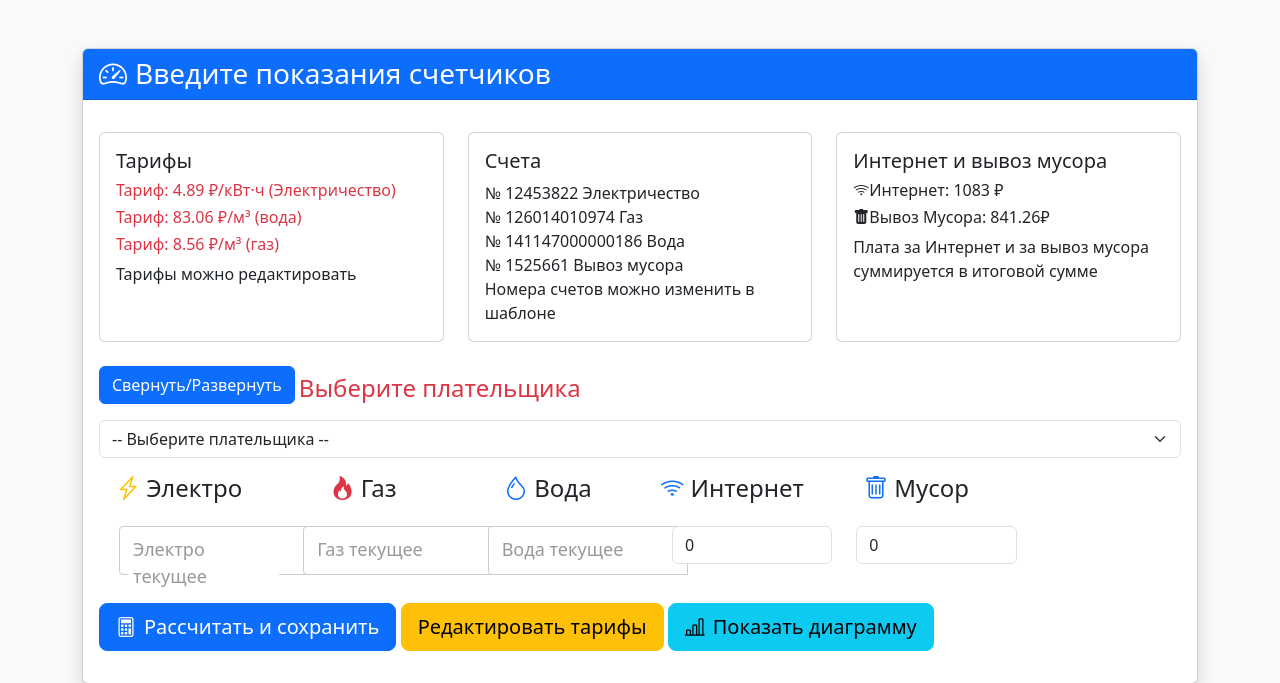
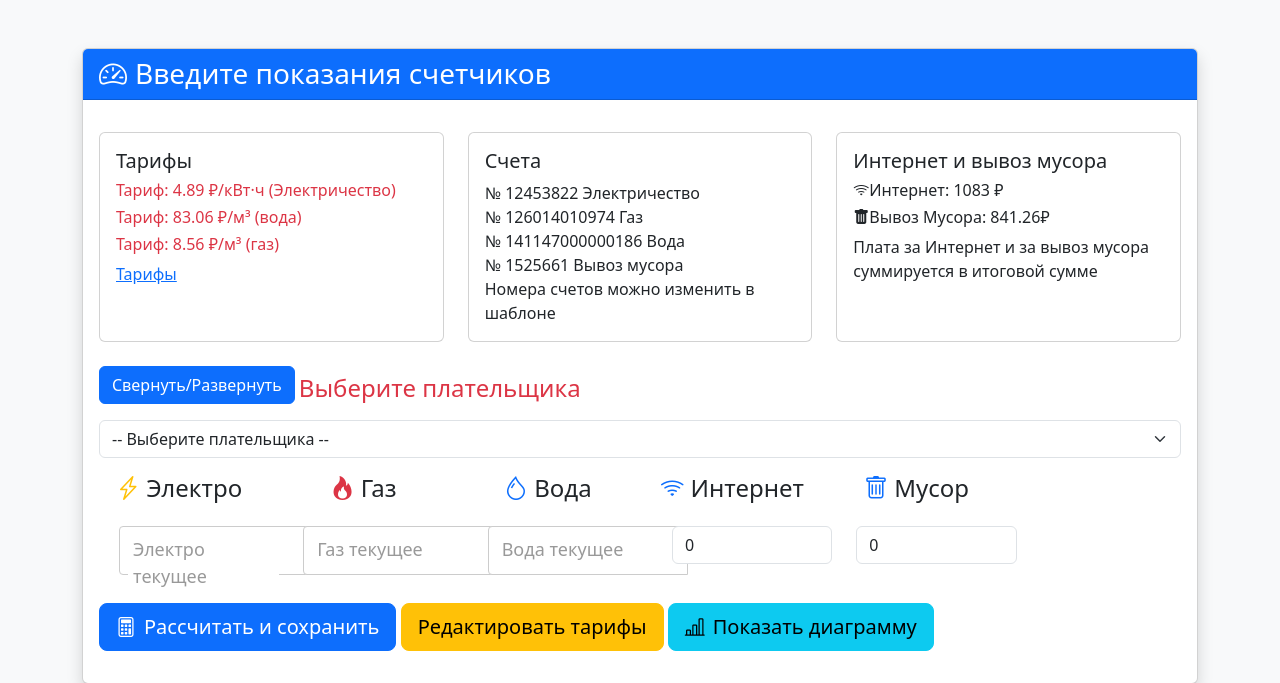
Before and after one commit to runo4938/ProjDjango, a Django app: page / in a window 1280 px wide. Shown: the top 683 px of the page. Run offline with Django 5.2, Linux system fonts and the light colour scheme; data comes from the database, SQL or seed files in the repository; both versions use the stored data as it was after the commit; some libraries are stand-ins or nearby versions.

Commit message:
10.01.2026

```diff
--- a/utility_payments/payments/templates/payments/payment_form.html
+++ b/utility_payments/payments/templates/payments/payment_form.html
@@ -25,7 +25,7 @@
                                                 </h6>
                                                 <h6 class="bi text-danger">Тариф: {{ tariffs.water }} ₽/м³ (вода)</h6>
                                                 <h6 class="bi text-danger">Тариф: {{ tariffs.gas }} ₽/м³ (газ)</h6>
-                                                <p class="card-text">Тарифы можно редактировать</p>
+                                                <p class="card-text"> <a href="https://tarif126.ru/tarify/" target="_blank">Тарифы</a></html></p>
                                             </div>
                                         </div>
                                     </div>
```
Also changed, not shown: utility_payments/db.sqlite3.
